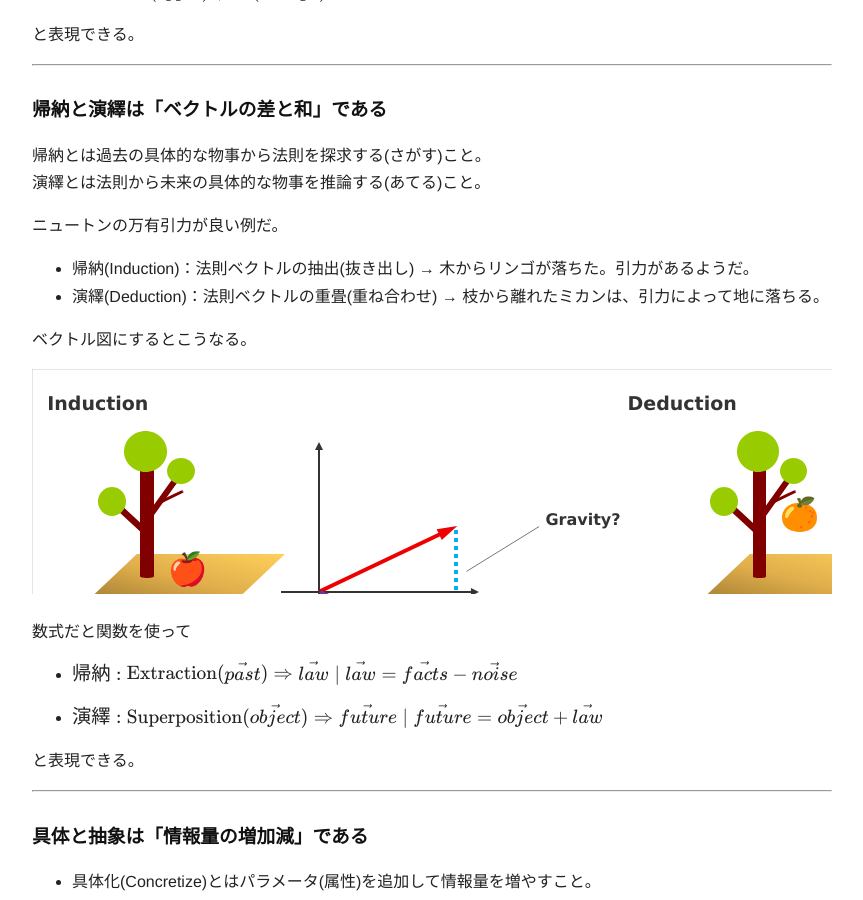
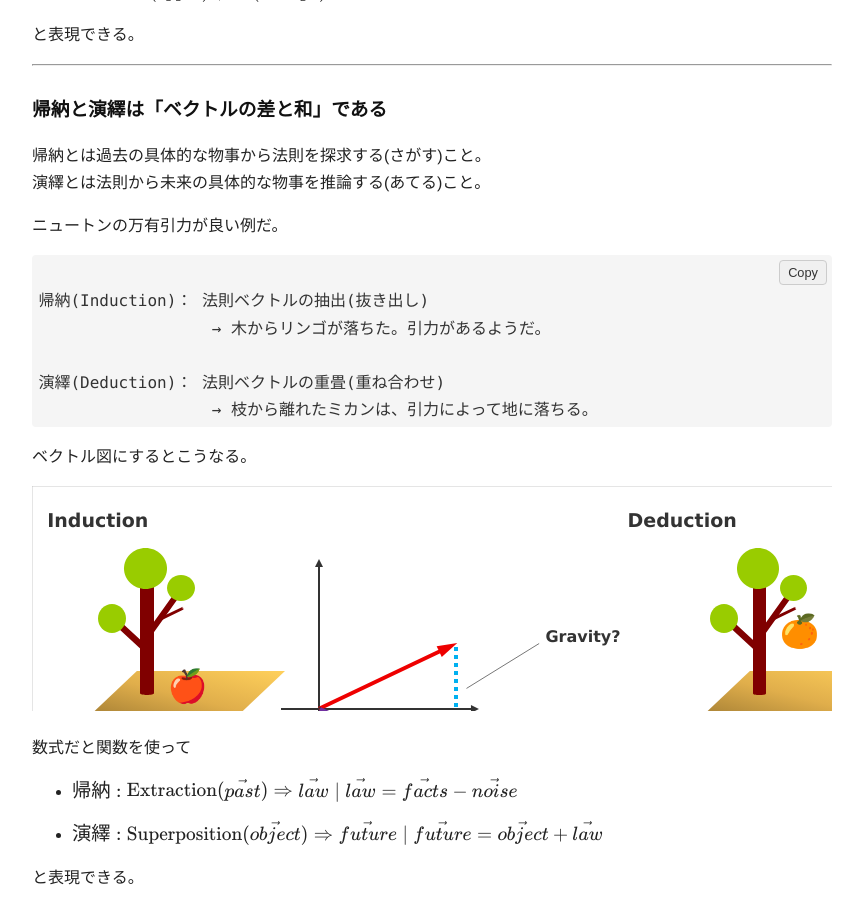
Before and after one commit to GoodRelax/articles, a Jekyll site: the page built from our-symbol-is-null/our-symbol-is-null-ja.md, in a window 1280 px wide and 900 px high, scrolled down 4080 px. Shown: the whole window, without its empty margins (208-1071 px from the left). Built offline with Jekyll 4.4.1, drawn with Linux system fonts in a browser that asks for light colours.

Commit message:
Update our-symbol-is-null-ja.md

```diff
--- a/our-symbol-is-null/our-symbol-is-null-ja.md
+++ b/our-symbol-is-null/our-symbol-is-null-ja.md
@@ -146,8 +146,13 @@ Embedding (埋め込み) ってやつ。
 
 ニュートンの万有引力が良い例だ。
 
-- 帰納(Induction)：法則ベクトルの抽出(抜き出し) → 木からリンゴが落ちた。引力があるようだ。
-- 演繹(Deduction)：法則ベクトルの重畳(重ね合わせ) → 枝から離れたミカンは、引力によって地に落ちる。
+<pre>
+帰納(Induction)： 法則ベクトルの抽出(抜き出し)
+                  → 木からリンゴが落ちた。引力があるようだ。
+
+演繹(Deduction)： 法則ベクトルの重畳(重ね合わせ)
+                  → 枝から離れたミカンは、引力によって地に落ちる。
+</pre>
 
 ベクトル図にするとこうなる。
 
```
